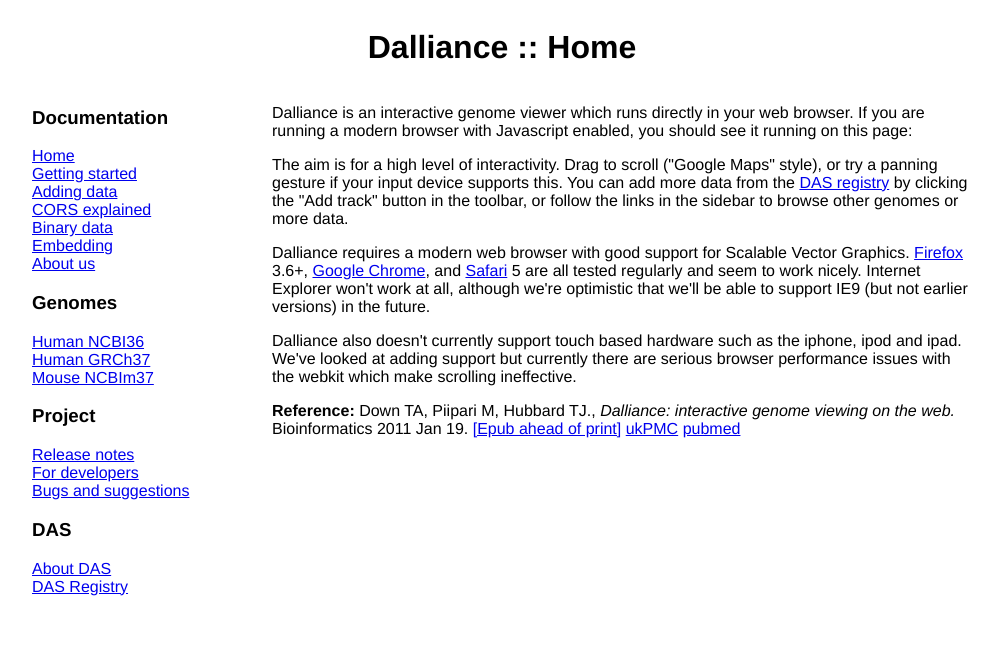
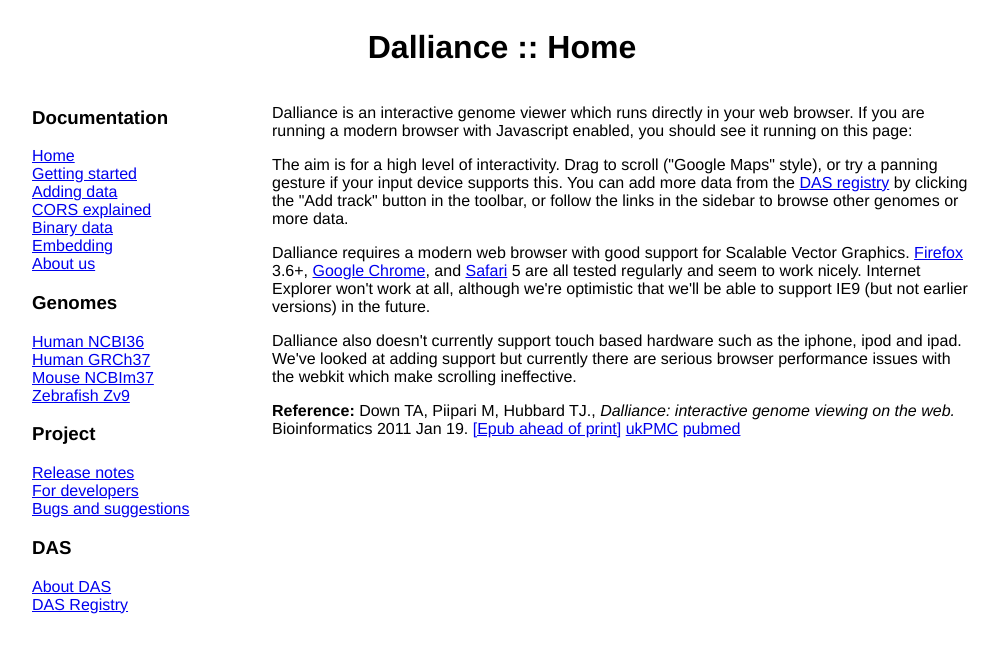
Before and after one commit to dasmoth/dalliance, a Jekyll site: the page built from web/index.html, in a window 1280 px wide. Shown: the top 653 px of the page, without its empty margins (138-1137 px from the left). Built offline with Jekyll 4.4.1, drawn with Linux system fonts in a browser that asks for light colours.

Commit message:
add zebrafish

```diff
--- a/web/_layouts/default.html
+++ b/web/_layouts/default.html
@@ -55,6 +55,7 @@
     <a href="/human/ncbi36/">Human NCBI36</a>
     <a href="/human/GRCh37/">Human GRCh37</a>
     <a href="/mouse/ncbi_m37/">Mouse NCBIm37</a>
+    <a href="/danio/Zv9/">Zebrafish Zv9</a>
     <h3>Project</h3>
     <a href="notes.html">Release notes</a>
     <a href="dev.html">For developers</a>
```
